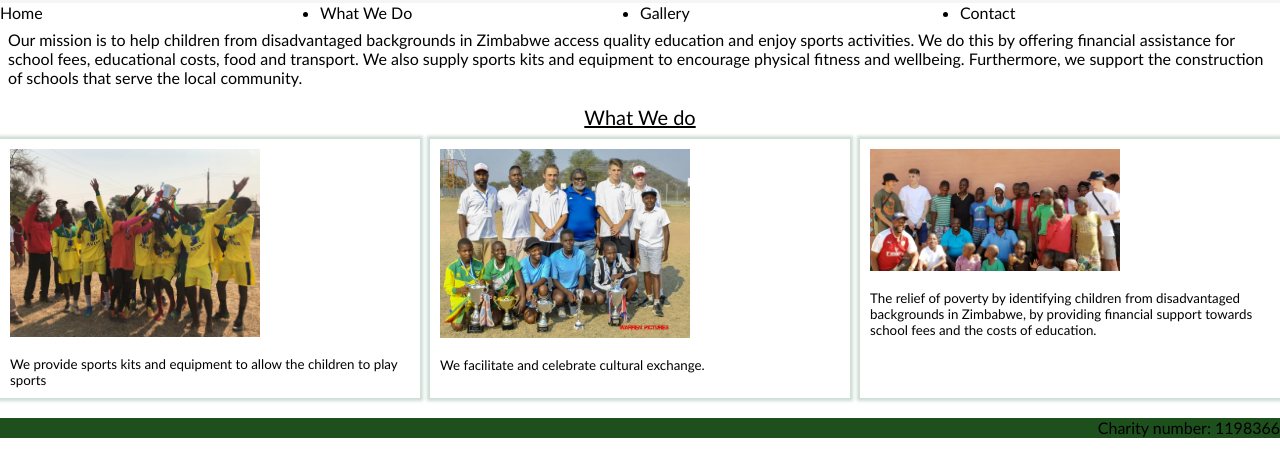
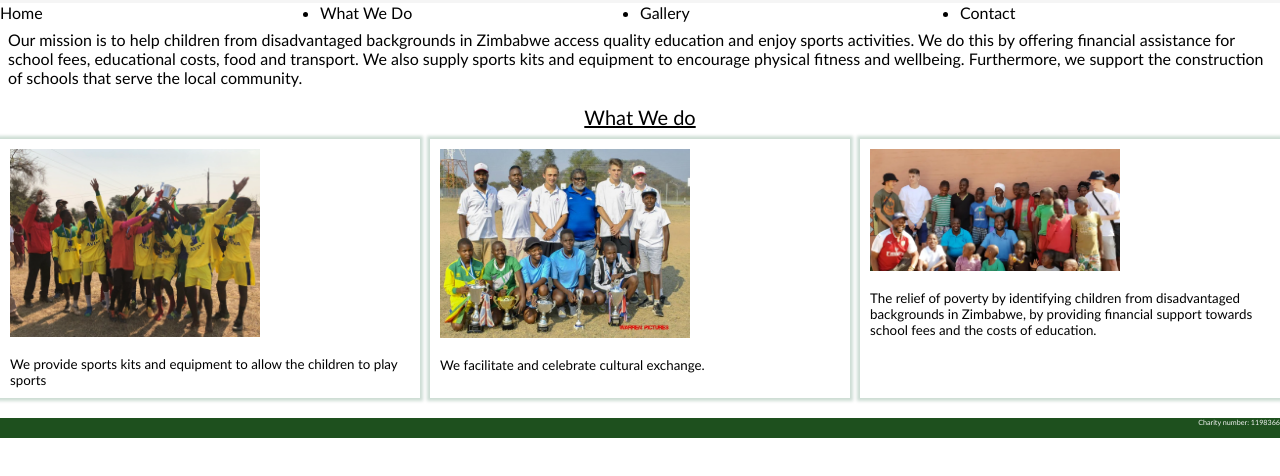
Before and after one commit to Lawrence-Sithole/Dumisani-Foundation, a plain HTML site: page index.html in a window 1280 px wide. Shown: the part 96-572 px from the top of the page. Drawn offline with Linux system fonts and the light colour scheme.

Commit message:
footer text color changed

```diff
--- a/main.css
+++ b/main.css
@@ -66,6 +66,8 @@ ul {
 }
 .charity-number {
   text-align: end;
+  font-size: 0.45rem;
+  color: whitesmoke;
 }
 .footer {
   height: 20px;
```
